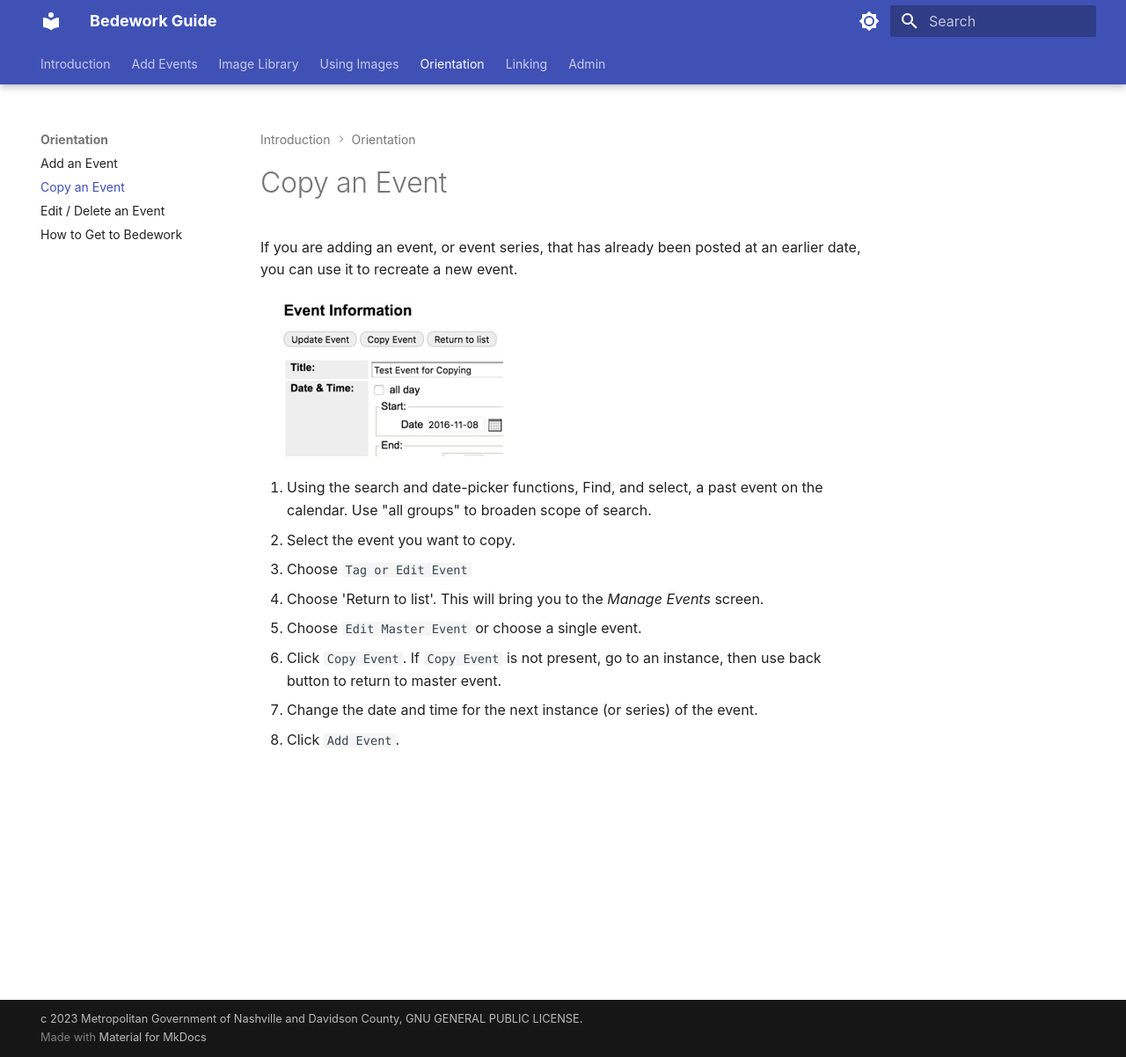
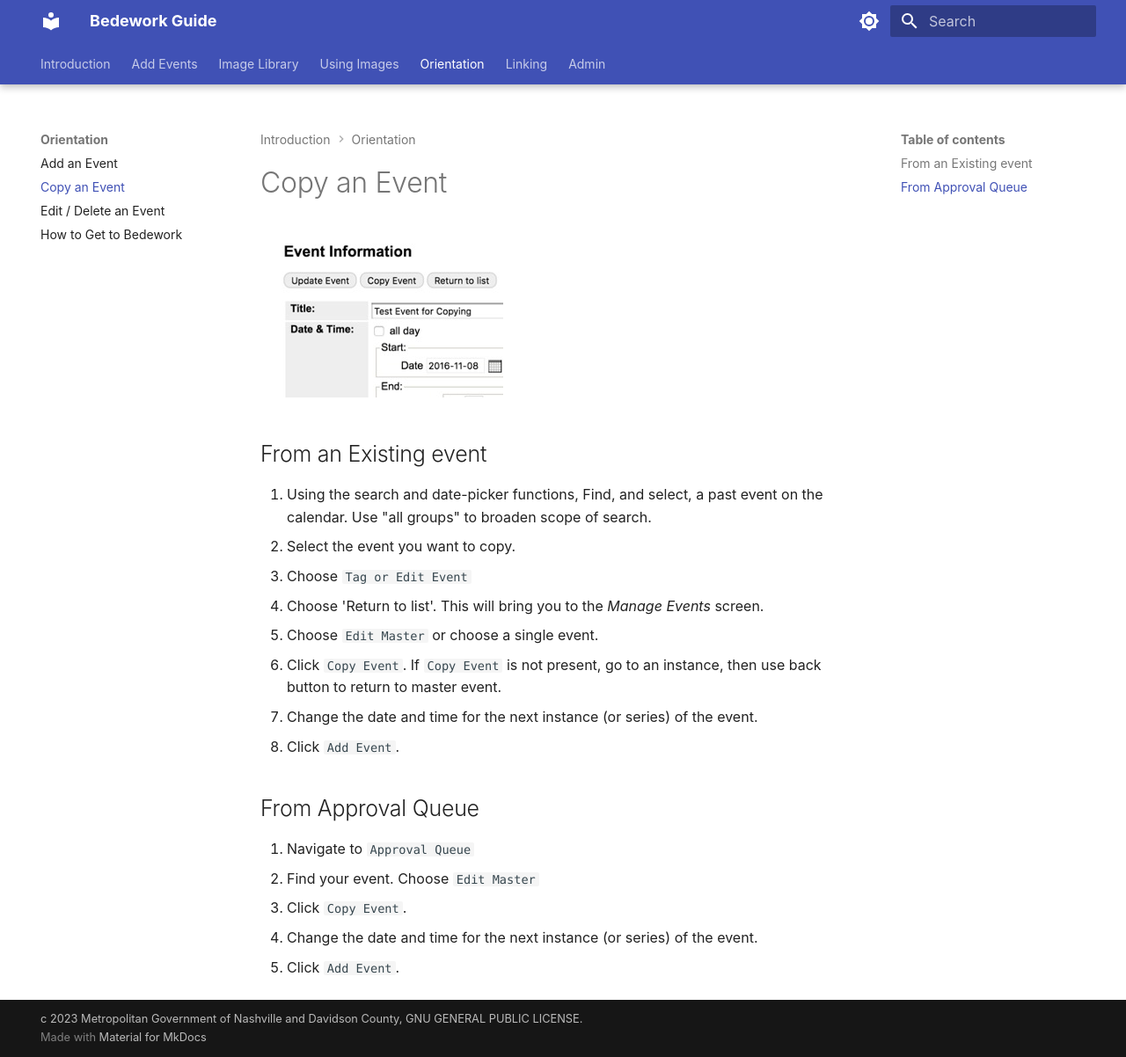
Before and after one commit to Nashville-Public-Library/bedework-docs, an MkDocs documentation site: the page built from docs/orientation/copy-event.md, in a window 1280 px wide and 1202 px high. Shown: the whole window at 88% size. Built offline with MkDocs 1.6.1 and Material for MkDocs 9.7.7, drawn with Linux system fonts in a browser that asks for light colours.

Commit message:
updating copy event language

```diff
--- a/docs/orientation/copy-event.md
+++ b/docs/orientation/copy-event.md
@@ -4,15 +4,23 @@ sidebar_position: 4
 
 # Copy an Event
 
-If you are adding an event, or event series, that has already been posted at an earlier date, you can use it to recreate a new event.
+![copy event](../img/copy-an-event.jpg)
 
-![copy event](../img/copy-an-event.jpg)
+## From an Existing event
 
 1. Using the search and date-picker functions, Find, and select, a past event on the calendar. Use "all groups" to broaden scope of search.
 2. Select the event you want to copy.
 3. Choose `Tag or Edit Event`
 4. Choose 'Return to list'. This will bring you to the _Manage Events_ screen.
-5. Choose `Edit Master Event` or choose a single event.
+5. Choose `Edit Master` or choose a single event.
 6. Click `Copy Event`. If `Copy Event` is not present, go to an instance, then use back button to return to master event.
 7. Change the date and time for the next instance (or series) of the event.
 8. Click `Add Event`.
+
+## From Approval Queue
+
+1. Navigate to `Approval Queue`
+1. Find your event. Choose `Edit Master`
+1. Click `Copy Event`.
+1. Change the date and time for the next instance (or series) of the event.
+1. Click `Add Event`.
```
